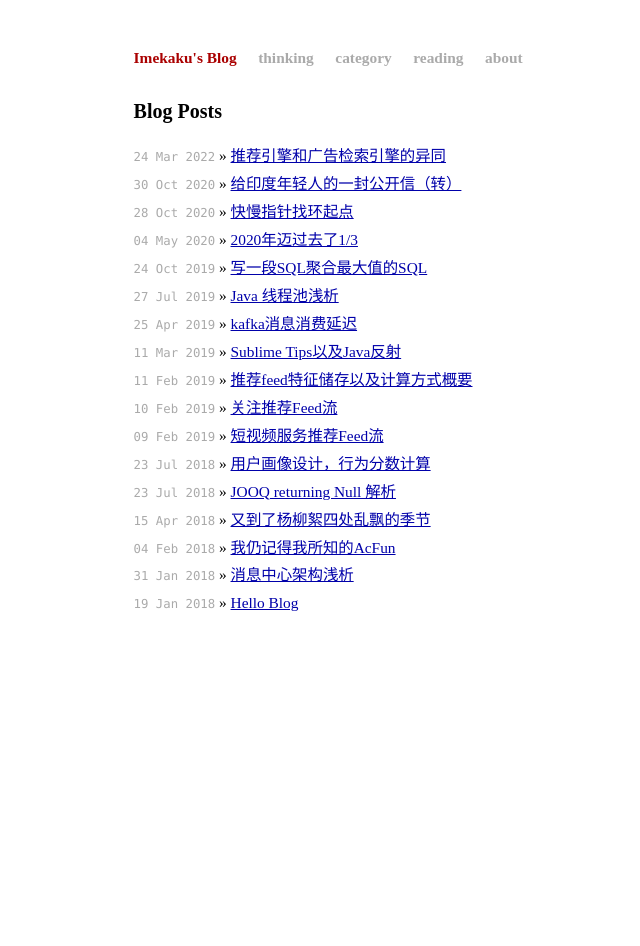
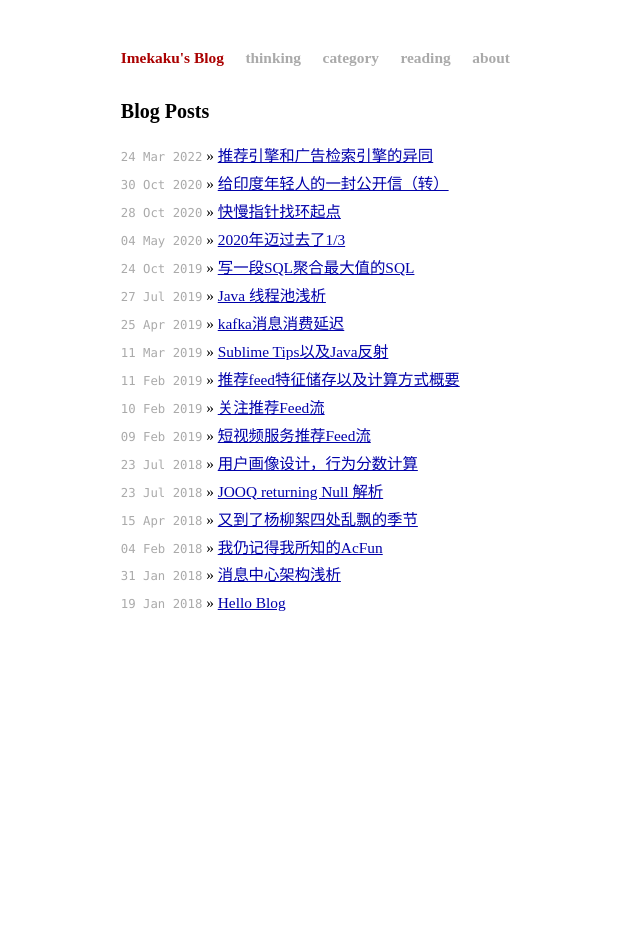
Before and after one commit to imekaku/imekaku.github.io, a Jekyll site: the page built from index.html, in a window 1280 px wide. Shown: the whole page, without its empty margins (183-823 px from the left). Built offline with Jekyll 4.4.1, drawn with Linux system fonts in a browser that asks for light colours.

Commit message:
update site padding

```diff
--- a/css/screen.css
+++ b/css/screen.css
@@ -147,7 +147,7 @@ ul.thinking span {
   margin: 3em auto 2em auto;
   line-height: 1.5em;
   max-width: 42em;
-  padding: 0% 8% 4% 8%;
+  padding: 0% 8% 4% 6%;
 }
 
 .title {
```
